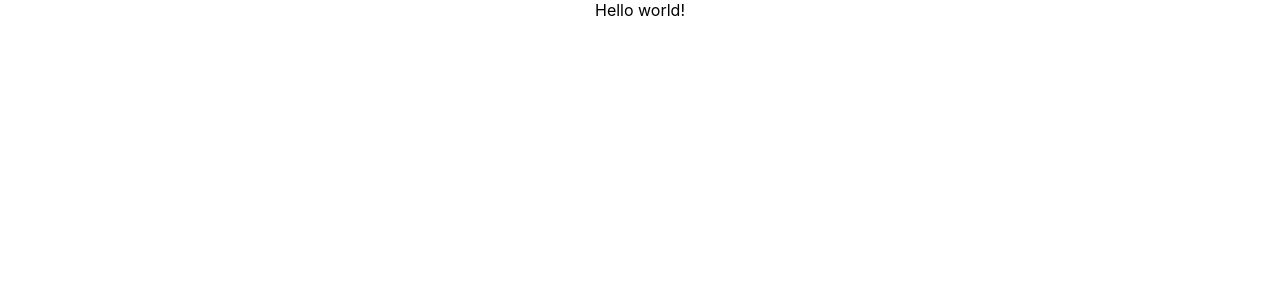
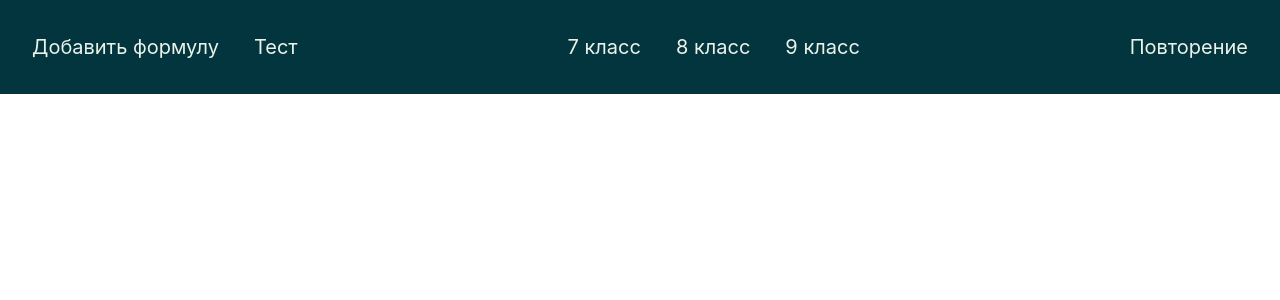
Before and after one commit to KatiaWeb12/Physics, a React (Create React App) app: page / in a window 1280 px wide. Shown: the top 300 px of the page. Built offline with nearby package versions, Linux system fonts and the light colour scheme.

Commit message:
creating header

```diff
--- a/src/app/RootRouter.tsx
+++ b/src/app/RootRouter.tsx
@@ -1,9 +1,10 @@
 import { createBrowserRouter, RouterProvider } from "react-router-dom";
+import RoutePage from "../pages/route page/RoutePage";
 
 const router = createBrowserRouter([
    {
      path: "/",
-     element: <div>Hello world!</div>,
+     element: <RoutePage/>,
    },
  ]);
 
--- /dev/null
+++ b/src/components/Header/Header.css
@@ -0,0 +1,22 @@
+.header {
+  width: 100%;
+  box-sizing: border-box;
+  background: #03353e;
+}
+.header_content {
+  display: flex;
+  justify-content: space-between;
+  align-items: center;
+  max-width: 1600px;
+  width: 95%;
+  margin: 0 auto;
+  padding: 15px 0;
+}
+.header_block {
+  display: flex;
+  gap: 35px;
+}
+.header_content p {
+  color: #ebf2ea;
+  font-size: 20px;
+}
--- /dev/null
+++ b/src/components/Header/Header.jsx
@@ -0,0 +1,22 @@
+import "./Header.css";
+
+export default function Header() {
+  return (
+    <div className="header">
+      <div className="header_content">
+        <div className="header_block">
+          <p>Добавить формулу</p>
+          <p>Тест</p>
+        </div>
+        <div className="header_block">
+          <p>7 класс</p>
+          <p>8 класс</p>
+          <p>9 класс</p>
+        </div>
+        <div className="header_block">
+          <p>Повторение</p>
+        </div>
+      </div>
+    </div>
+  );
+}
--- /dev/null
+++ b/src/pages/route page/RoutePage.tsx
@@ -0,0 +1,10 @@
+import Header from '../../components/Header/Header'
+import './RoutePage.css'
+
+export default function RoutePage(){
+    return(
+         <>
+            <Header/>
+         </>
+    )
+}
```
Also changed, not shown: src/pages/route page/RoutePage.css (added), 1 other file (tests, documents, lock files or other folders).
